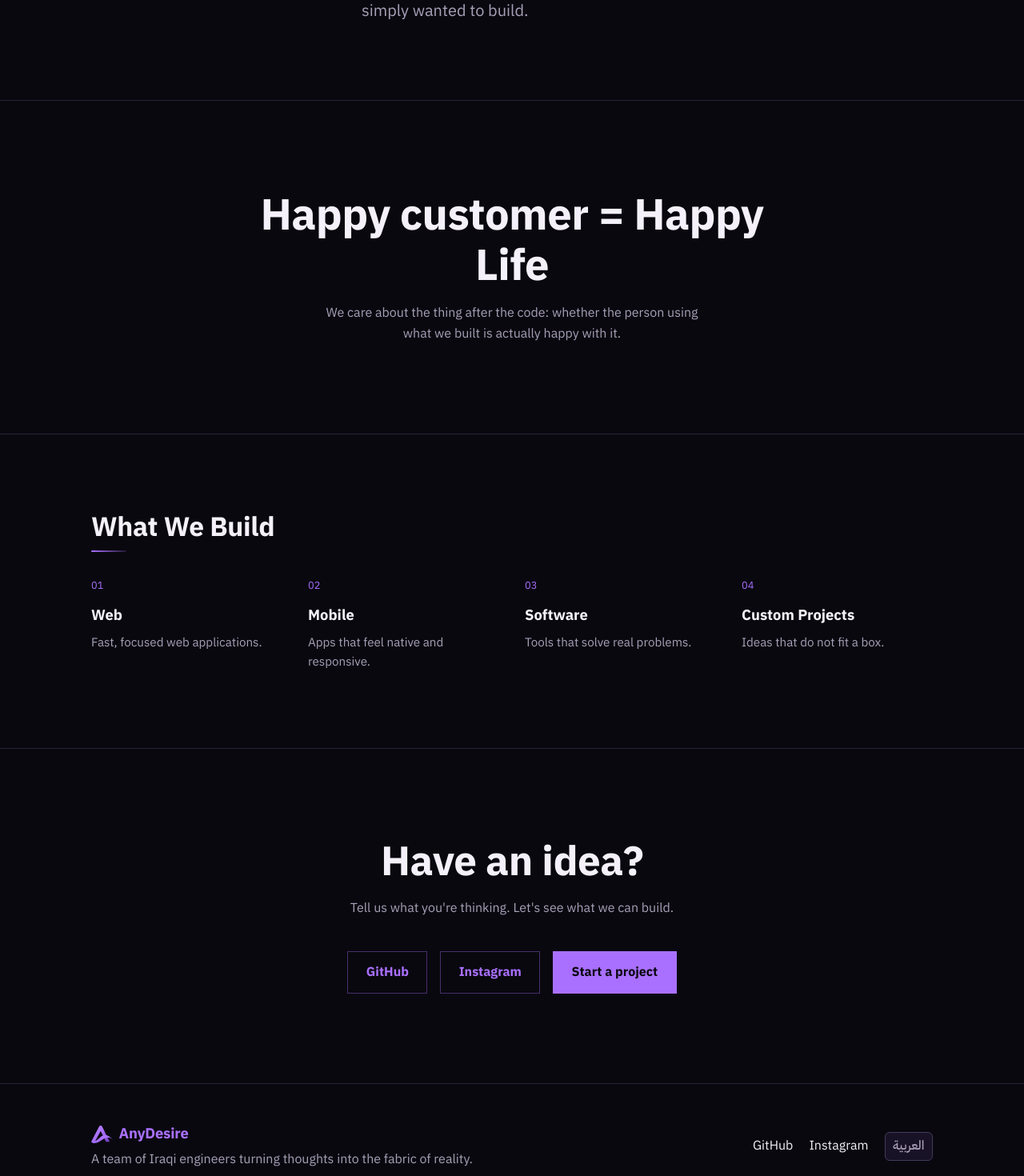
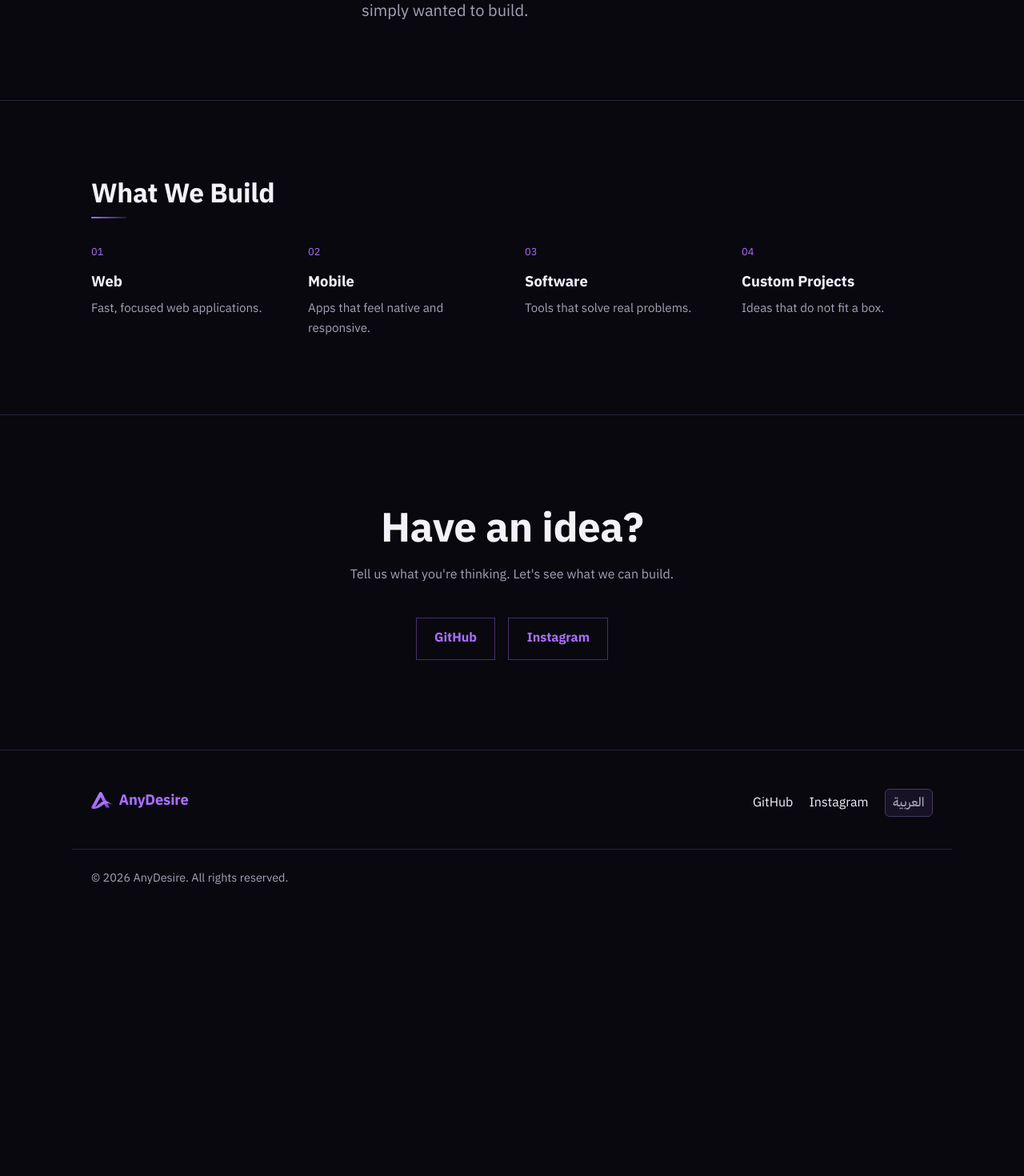
Before and after one commit to anysajad/anydesire, a React (Vite) app: page / in a window 1280 px wide. Shown: the part 1260-2730 px from the top of the page at 80% size. After the commit the page ends 2401 px from the top, so only its background shows below. Built offline with nearby package versions, Linux system fonts and the light colour scheme; no server answers; the database is empty.

Commit message:
Remove redundant public website sections

```diff
--- a/src/components/Footer.jsx
+++ b/src/components/Footer.jsx
@@ -16,7 +16,6 @@ function Footer() {
             <img src="/icon-only.svg" className="brand-icon" alt="" aria-hidden="true" />
             AnyDesire
           </div>
-          <p className="muted">{t.footer.tagline}</p>
         </div>
         <div className="footer-links">
           {settings &&
--- a/src/components/home/Contact.jsx
+++ b/src/components/home/Contact.jsx
@@ -27,9 +27,6 @@ function Contact() {
                 </a>
               ) : null,
             )}
-          <a href="/#work" className="btn btn-primary">
-            {t.contact.action}
-          </a>
         </div>
       </div>
     </section>
--- a/src/components/home/Philosophy.jsx
+++ /dev/null
@@ -1,17 +0,0 @@
-import { useLanguage } from '../../i18n/useLanguage.js'
-
-function Philosophy() {
-  const { t } = useLanguage()
-
-  return (
-    <section id="philosophy" className="philosophy">
-      <div className="container">
-        <span className="visually-hidden">{t.philosophy.heading}</span>
-        <p className="philosophy-statement">{t.philosophy.statement}</p>
-        <p className="philosophy-text">{t.philosophy.text}</p>
-      </div>
-    </section>
-  )
-}
-
-export default Philosophy
--- a/src/i18n/translations.js
+++ b/src/i18n/translations.js
@@ -28,11 +28,6 @@ export const translations = {
       heading: 'About',
       text: 'AnyDesire is a team of Iraqi engineers who enjoy turning ideas into useful software. Some projects begin as private requests. Others begin as ideas we simply wanted to build.',
     },
-    philosophy: {
-      heading: 'Philosophy',
-      statement: 'Happy customer = Happy Life',
-      text: 'We care about the thing after the code: whether the person using what we built is actually happy with it.',
-    },
     build: {
       heading: 'What We Build',
       items: [
@@ -49,10 +44,8 @@ export const translations = {
       instagram: 'Instagram',
       telegram: 'Telegram',
       whatsapp: 'WhatsApp',
-      action: 'Start a project',
     },
     footer: {
-      tagline: 'A team of Iraqi engineers turning thoughts into the fabric of reality.',
       rights: 'All rights reserved.',
     },
     project: {
@@ -120,11 +113,6 @@ export const translations = {
       heading: 'من نحن',
       text: 'AnyDesire فريق من المهندسين العراقيين يستمتعون بتحويل الأفكار إلى برمجيات مفيدة. بعض المشاريع تبدأ كطلبات خاصة، وبعضها الآخر يبدأ كفكرة أردنا بناءها ببساطة.',
     },
-    philosophy: {
-      heading: 'فلسفتنا',
-      statement: 'الزبون السعيد = حياة سعيدة',
-      text: 'نحن نهتم بما يأتي بعد الكود: هل الشخص الذي يستخدم ما بنيناه سعيدٌ به فعلاً؟',
-    },
     build: {
       heading: 'ماذا نبني',
       items: [
@@ -141,10 +129,8 @@ export const translations = {
       instagram: 'إنستغرام',
       telegram: 'تيليغرام',
       whatsapp: 'واتساب',
-      action: 'ابدأ مشروعك',
     },
     footer: {
-      tagline: 'فريق من المهندسين العراقيين يحوّلون الأفكار إلى واقع ملموس.',
       rights: 'جميع الحقوق محفوظة.',
     },
     project: {
--- a/src/pages/HomePage.jsx
+++ b/src/pages/HomePage.jsx
@@ -5,7 +5,6 @@ import Footer from '../components/Footer.jsx'
 import Hero from '../components/home/Hero.jsx'
 import SelectedWork from '../components/home/SelectedWork.jsx'
 import About from '../components/home/About.jsx'
-import Philosophy from '../components/home/Philosophy.jsx'
 import WhatWeBuild from '../components/home/WhatWeBuild.jsx'
 import Contact from '../components/home/Contact.jsx'
 import { useLanguage } from '../i18n/useLanguage.js'
@@ -32,7 +31,6 @@ function HomePage() {
         <Hero />
         <SelectedWork />
         <About />
-        <Philosophy />
         <WhatWeBuild />
         <Contact />
       </main>
--- a/src/public.css
+++ b/src/public.css
@@ -254,30 +254,6 @@
   color: var(--muted);
   font-size: clamp(1.05rem, 2vw, 1.25rem);
   max-width: 60ch;
-}
-
-/* ---------- Philosophy ---------- */
-
-.philosophy {
-  text-align: center;
-  border-top: 1px solid var(--border);
-  padding-block: clamp(4rem, 10vw, 7rem);
-}
-
-.philosophy-statement {
-  font-size: clamp(1.8rem, 5vw, 3.4rem);
-  font-weight: 700;
-  line-height: 1.15;
-  letter-spacing: -0.01em;
-  max-width: 20ch;
-  margin-inline: auto;
-  margin-bottom: 1rem;
-}
-
-.philosophy-text {
-  color: var(--muted);
-  max-width: 52ch;
-  margin-inline: auto;
 }
 
 /* ---------- What we build ---------- */
@@ -860,8 +836,7 @@ html[lang='ar'] .project-back::before {
 
 html[lang='ar'] h1,
 html[lang='ar'] h2,
-html[lang='ar'] h3,
-html[lang='ar'] .philosophy-statement {
+html[lang='ar'] h3 {
   letter-spacing: 0;
 }
 
```
